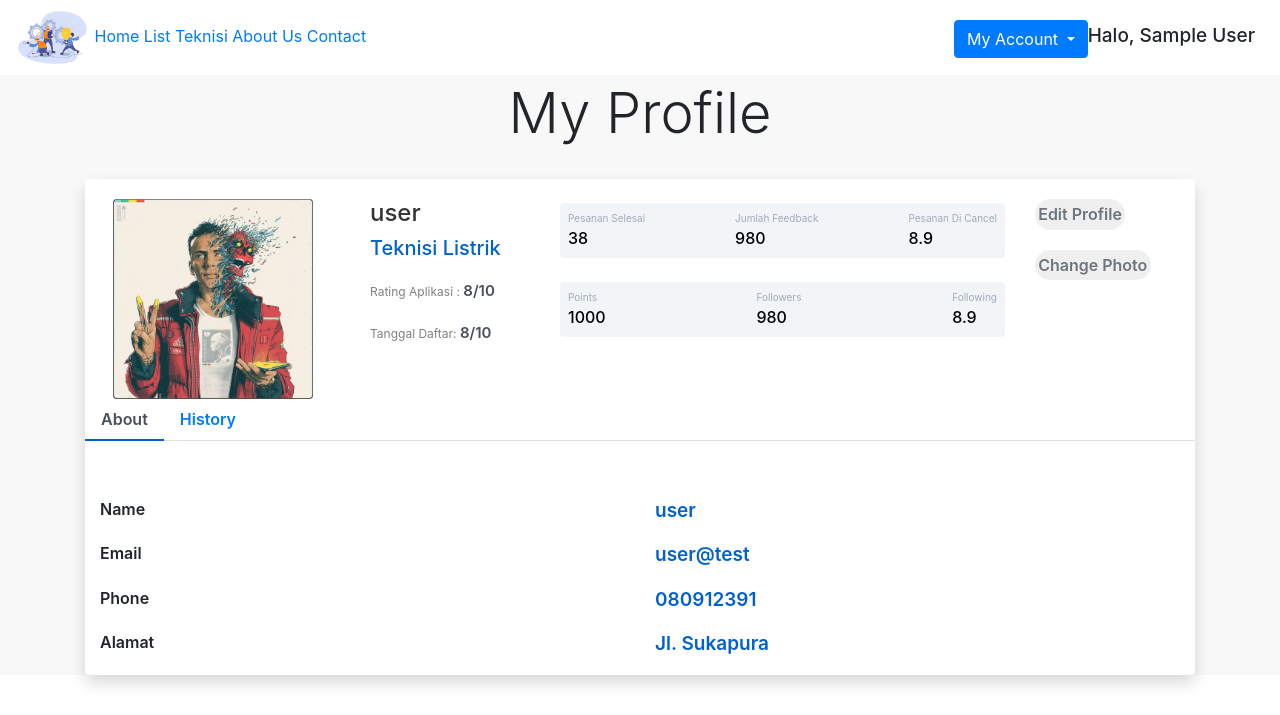
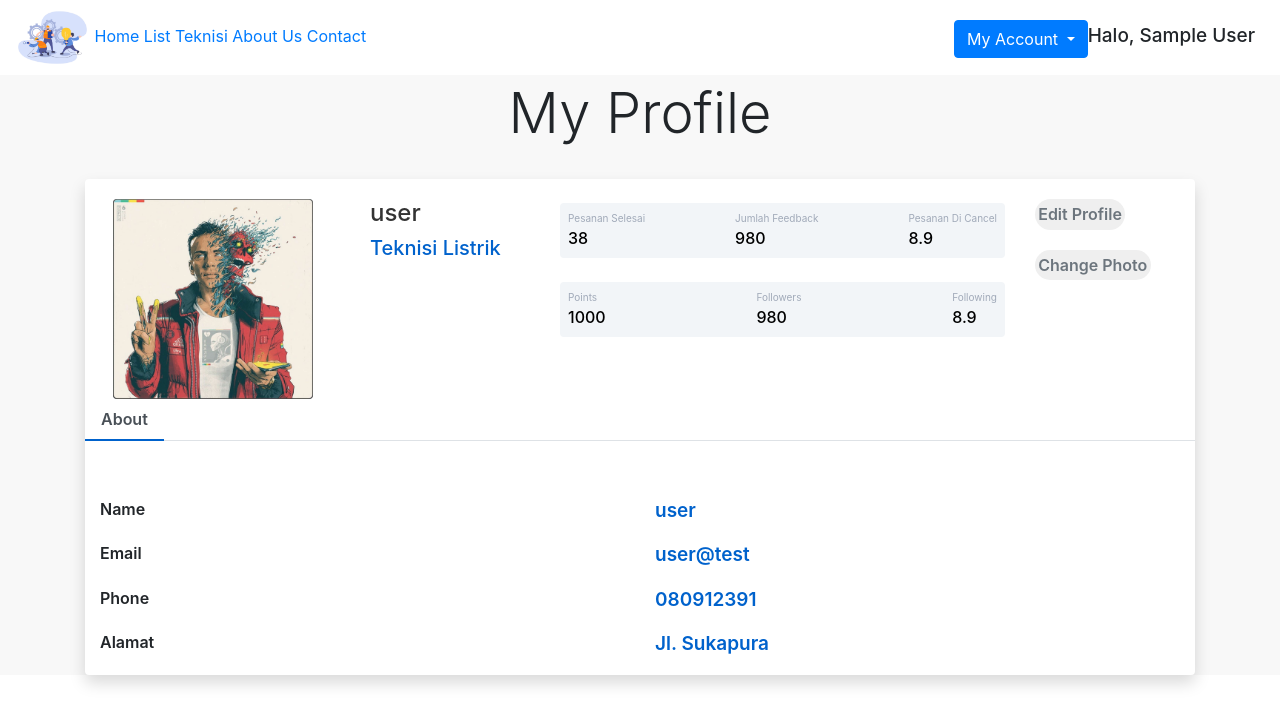
Before and after one commit to hoyongek/TubesWAD-Kelompok2, a PHP site: page /profile_user.php in a window 1280 px wide. Shown: the top 715 px of the page. Run offline with PHP 8.4, Linux system fonts and the light colour scheme; the visitor is signed in with stand-in values (Sample User, id 1); data comes from the database, SQL or seed files in the repository.

Commit message:
pengurangan dan penambahan fitur

```diff
--- a/Tugas Besar WAD Kelompok 2/profile_teknisi.php
+++ b/Tugas Besar WAD Kelompok 2/profile_teknisi.php
@@ -101,8 +101,6 @@ if (!empty($data['gambar'])) {
               <h5>
                 Teknisi Listrik
               </h5>
-              <p class="proile-rating">Rating Aplikasi : <span>8/10</span></p>
-              <p class="proile-rating">Tanggal Daftar: <span>8/10</span></p>
             </div>
           </div>
           <div class="col-md-5 profile_user_statistik">
--- a/Tugas Besar WAD Kelompok 2/profile_teknisi_dimata_user.php
+++ b/Tugas Besar WAD Kelompok 2/profile_teknisi_dimata_user.php
@@ -87,7 +87,7 @@ if (!empty($data['gambar'])) {
   </div>
   <!--Batas TOP NAV-->
   <div class="isi_body">
-    <h1 style="text-align: center;" class="display-4">Profile Teknisi Dimata User</h1><br>
+    <h1 style="text-align: center;" class="display-4">Profile Teknisi</h1><br>
     <div class="container">
       <div class="shadow p-5 bg-white rounded">
         <div class="row">
@@ -104,8 +104,6 @@ if (!empty($data['gambar'])) {
               <h5>
                 Teknisi Listrik
               </h5>
-              <p class="proile-rating">Rating Aplikasi : <span>8/10</span></p>
-              <p class="proile-rating">Tanggal Daftar: <span>8/10</span></p>
             </div>
           </div>
           <div class="col-md-5 profile_user_statistik">
--- a/Tugas Besar WAD Kelompok 2/profile_user.php
+++ b/Tugas Besar WAD Kelompok 2/profile_user.php
@@ -105,8 +105,6 @@ if (!empty($data['gambar'])) {
                             <h5>
                                 Teknisi Listrik
                             </h5>
-                            <p class="proile-rating">Rating Aplikasi : <span>8/10</span></p>
-                            <p class="proile-rating">Tanggal Daftar: <span>8/10</span></p>
                         </div>
                     </div>
                     <div class="col-md-5 profile_user_statistik">
@@ -244,10 +242,6 @@ if (!empty($data['gambar'])) {
                         <a class="nav-link active" id="home-tab" data-toggle="tab" href="#home" role="tab"
                             aria-controls="home" aria-selected="true">About</a>
                     </li>
-                    <li class="nav-item">
-                        <a class="nav-link" id="profile-tab" data-toggle="tab" href="#profile" role="tab"
-                            aria-controls="profile" aria-selected="false">History</a>
-                    </li>
                 </ul>
                 <div class="col-md-12">
                     <div class="tab-content profile-tab" id="myTabContent">
```
Also changed, not shown: Tugas Besar WAD Kelompok 2/my_order_teknisi.php (+4 -12 lines).
